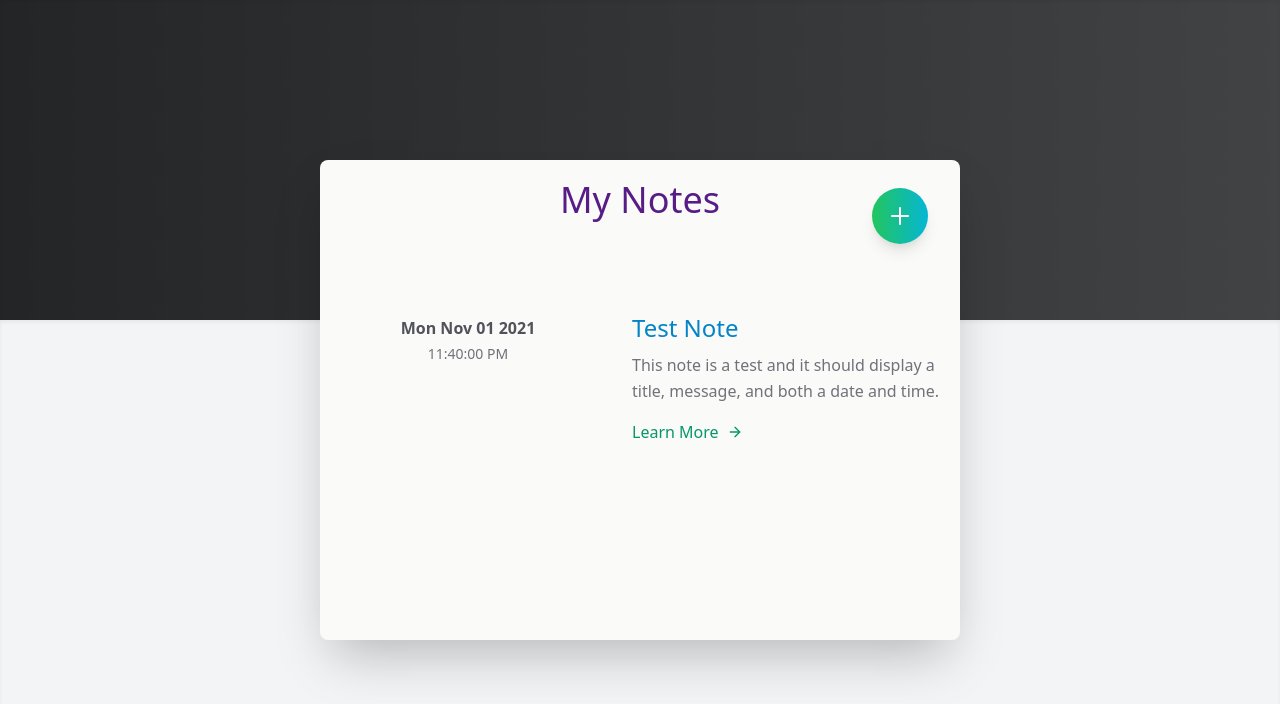
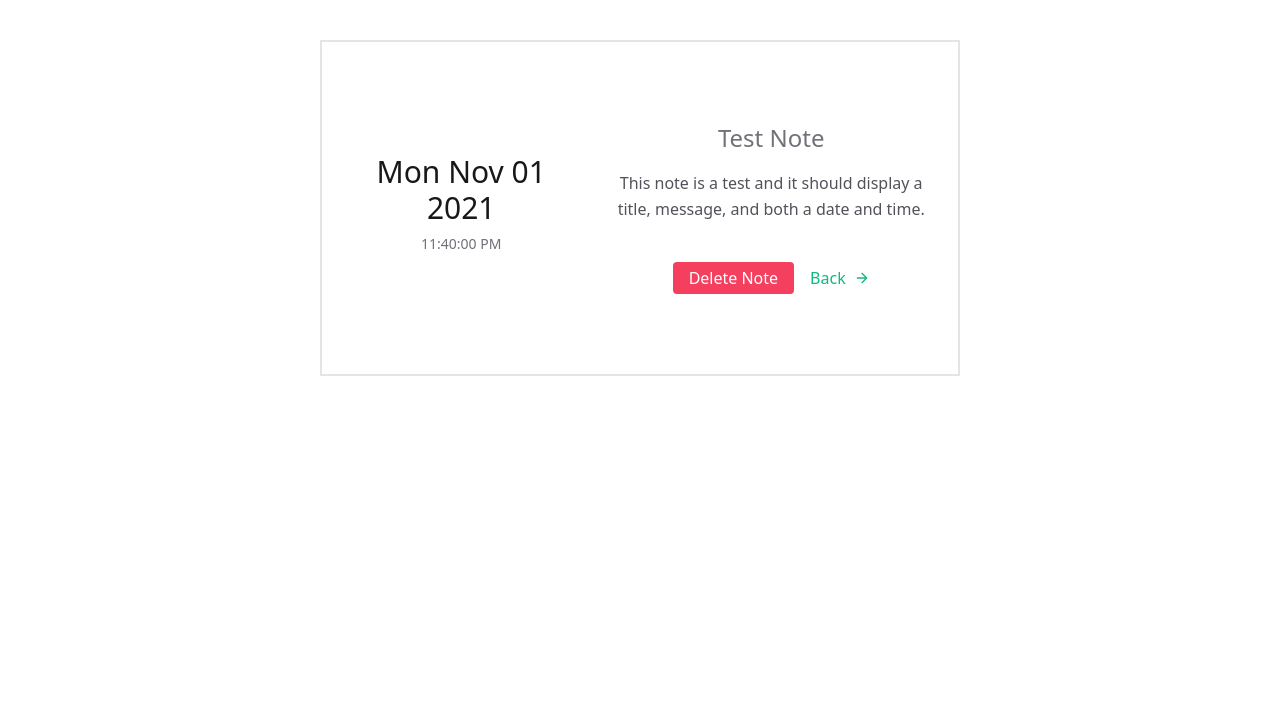
Before and after one commit to Ramoncarden/notes-app, a React (Create React App) app: page /notes-app/notes/1 in a window 1280 px wide. Shown: the top 704 px of the page. Built offline with nearby package versions, Linux system fonts and the light colour scheme; data requests are answered from the project's data file.

Commit message:
change README.md content

```diff
--- a/src/App.js
+++ b/src/App.js
@@ -1,5 +1,5 @@
 import { useState } from 'react';
-import { HashRouter, Switch, Route } from 'react-router-dom';
+import { BrowserRouter, Switch, Route } from 'react-router-dom';
 import Home from './Home';
 import Create from './Create';
 import NoteDetails from './NoteDetails';
@@ -13,22 +13,22 @@
   };
 
   return (
-    <HashRouter>
+    <BrowserRouter>
       <div className='App'>
         <Switch>
-          <Route exact path='/'>
+          <Route exact path='/notes-app'>
             <Home openModal={openModal} setShowModal={setShowModal} />
             <Create showModal={showModal} openModal={openModal} />
           </Route>
-          <Route path='/notes/:id'>
+          <Route path='/notes-app/notes/:id'>
             <NoteDetails />
           </Route>
-          <Route path='*'>
+          <Route path='/notes-app/*'>
             <NotFound />
           </Route>
         </Switch>
       </div>
-    </HashRouter>
+    </BrowserRouter>
   );
 }
 
--- a/src/NotFound.js
+++ b/src/NotFound.js
@@ -7,7 +7,7 @@
       <h1 className='text-xl'>
         Error. Requested information could not be found
       </h1>
-      <Link className='text-emerald-500 hover:text-emerald-600' to='/'>
+      <Link className='text-emerald-500 hover:text-emerald-600' to='/notes-app'>
         Back
       </Link>
     </div>
--- a/src/NoteDetails.js
+++ b/src/NoteDetails.js
@@ -22,7 +22,7 @@
   const deleteNote = async () => {
     try {
       await axios.delete(`http://localhost:8000/notes/${id}`);
-      history.push('/');
+      history.push('/notes-app');
     } catch (err) {
       console.error(err);
     }
@@ -54,7 +54,7 @@
               Delete Note
             </button>
             <Link
-              to='/'
+              to='/notes-app'
               className='text-emerald-500 inline-flex items-center ml-4 hover:text-emerald-600'
             >
               Back
--- a/src/NoteList.js
+++ b/src/NoteList.js
@@ -37,10 +37,10 @@
                   {note.content}
                 </p>
                 <Link
-                  to={`/notes/${note.id}`}
+                  to={`/notes-app/notes/${note.id}`}
                   className='text-emerald-600 inline-flex items-center mt-4 hover:text-emerald-800'
                 >
-                  Learn More
+                  See Details
                   <svg
                     className='w-4 h-4 ml-2'
                     viewBox='0 0 24 24'
```
Also changed, not shown: 1 other file (tests, documents, lock files or other folders).
